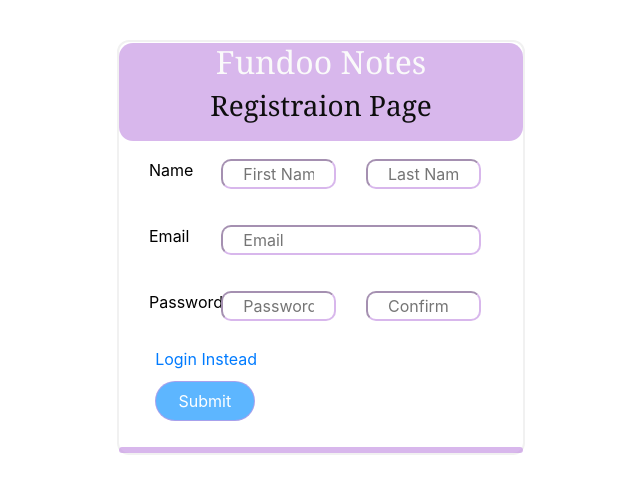
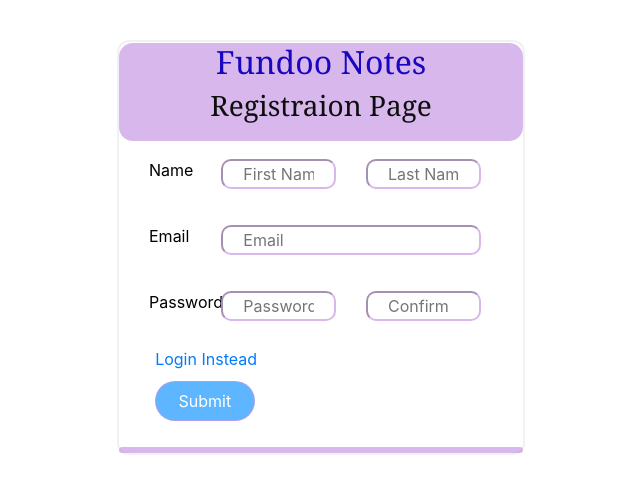
Before and after one commit to ImmA2526/Fundoo_VUeJS, a Vue app: page /rg in a window 1280 px wide. Shown: the top 494 px of the page, without its empty margins (483-1123 px from the left). Built offline with nearby package versions, Linux system fonts and the light colour scheme.

Commit message:
[Imran] Add : Added Form Border in all pages

```diff
--- a/src/components/LoginPage.vue
+++ b/src/components/LoginPage.vue
@@ -3,7 +3,7 @@
 <div class="full">
 <form class="logform">
            <center> <div class="h2">
-                <h2>Fundoo Notes</h2>
+                <h2 id="h2">Fundoo Notes</h2>
                 <h3>Login</h3>
             </div></center>
 
@@ -48,6 +48,11 @@
     padding-bottom: 10px;
     background-color:black;
     border-radius: 14px;
+}
+
+#h2
+{
+  color:white;
 }
 
 .blank
--- a/src/components/Register.vue
+++ b/src/components/Register.vue
@@ -92,7 +92,7 @@
 
 #h2
 {
-  color:rgb(250, 250, 250);
+  color:rgb(25, 6, 192);
 }
 
 /* Text Box */
--- a/src/components/ResetPage.vue
+++ b/src/components/ResetPage.vue
@@ -3,7 +3,7 @@
     <form class="logform">
       <center>
         <div class="h2">
-          <h2>Fundoo Notes</h2>
+          <h2 id="h2">Fundoo Notes</h2>
           <h3>Reset Password</h3>
         </div>
       </center>
@@ -47,12 +47,17 @@
     padding-bottom: 20px;
     margin-top: 1px;
     font-family: Cambria, Cochin, Georgia, Times, 'Times New Roman', serif;
-    color:rgb(229, 245, 13);
+  color:burlywood;
+
     padding-bottom: 10px;
     background-color: rgba(78, 52, 12, 0.966);
     border-radius: 14px;
 }
 
+#h2
+{
+  color:rgb(229, 245, 13);
+}
 .blank
 {
     padding-bottom: 6px;
```
